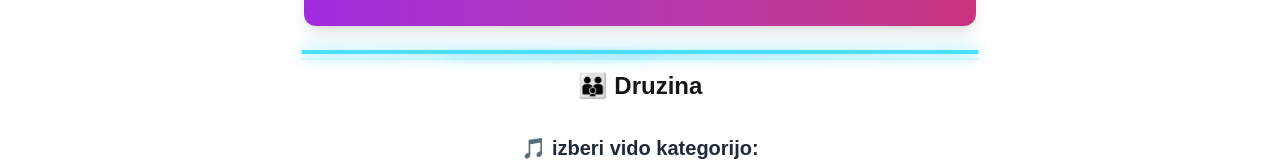
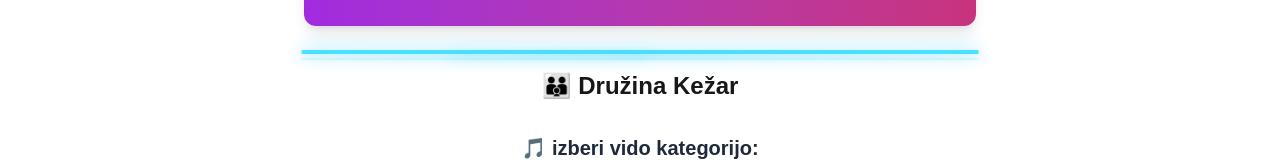
Before and after one commit to marijankezar/marijan-projekt, a Next.js app: page / in a window 1280 px wide. Shown: the part 554-715 px from the top of the page. Built offline with nearby package versions, Linux system fonts and the light colour scheme; no server answers.

Commit message:
initial commit mk 01082025

```diff
--- a/app/subpages/movie-component.tsx
+++ b/app/subpages/movie-component.tsx
@@ -13,7 +13,7 @@
 
   return (
     <div className="p-4 space-y-4">
-      <h2 className="text-2xl font-bold text-center mb-4">👪 Druzina</h2>
+      <h2 className="text-2xl font-bold text-center mb-4">👪 Družina Kežar</h2>
 
       {/* Auswahlfeld */}
       <div className="w-full flex flex-col sm:flex-row items-center justify-center gap-4 px-4 py-4">
```
